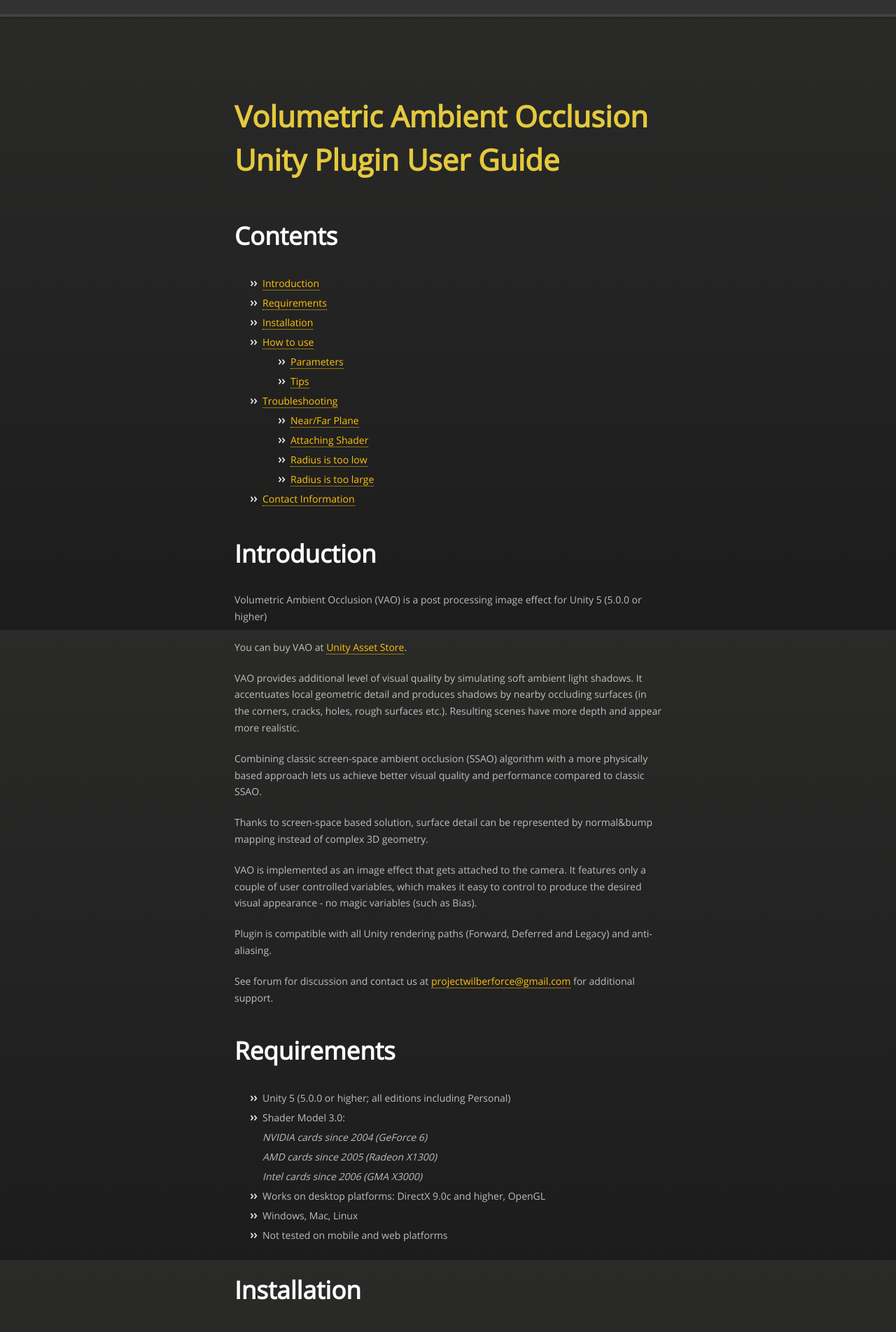
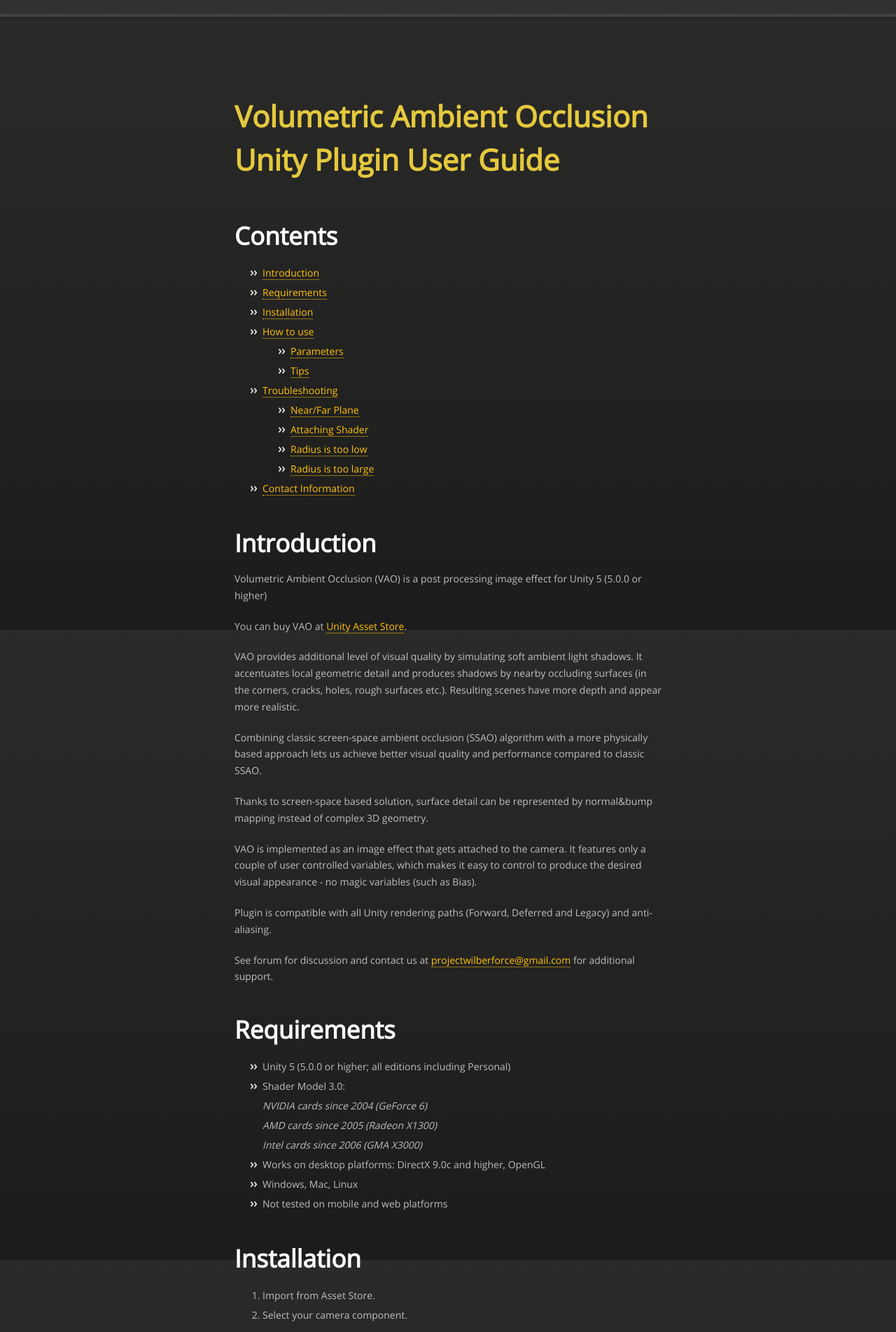
Before and after one commit to projectwilberforce/projectwilberforce.github.io, a Jekyll site: the page built from vaomanual/index.md, in a window 1280 px wide. Shown: the top 1903 px of the page at 70% size. Built offline with Jekyll 4.4.1, drawn with Linux system fonts in a browser that asks for light colours; nearby versions of some CDN libraries.

Commit message:
done for today

```diff
--- a/css/styles.css
+++ b/css/styles.css
@@ -171,7 +171,7 @@ a:active {
  */
 h1 {
   font-size: 2em;
-  margin-top: 0.17em;
+  margin: 0.17em 0;
   padding-top: 0.5em;
   clear: left;
 }
@@ -838,7 +838,7 @@ figure {
 }
 
 figure + figure {
-  margin-left: 1%;
+  margin-left: 2%;
 }
 
 figure a{
```
